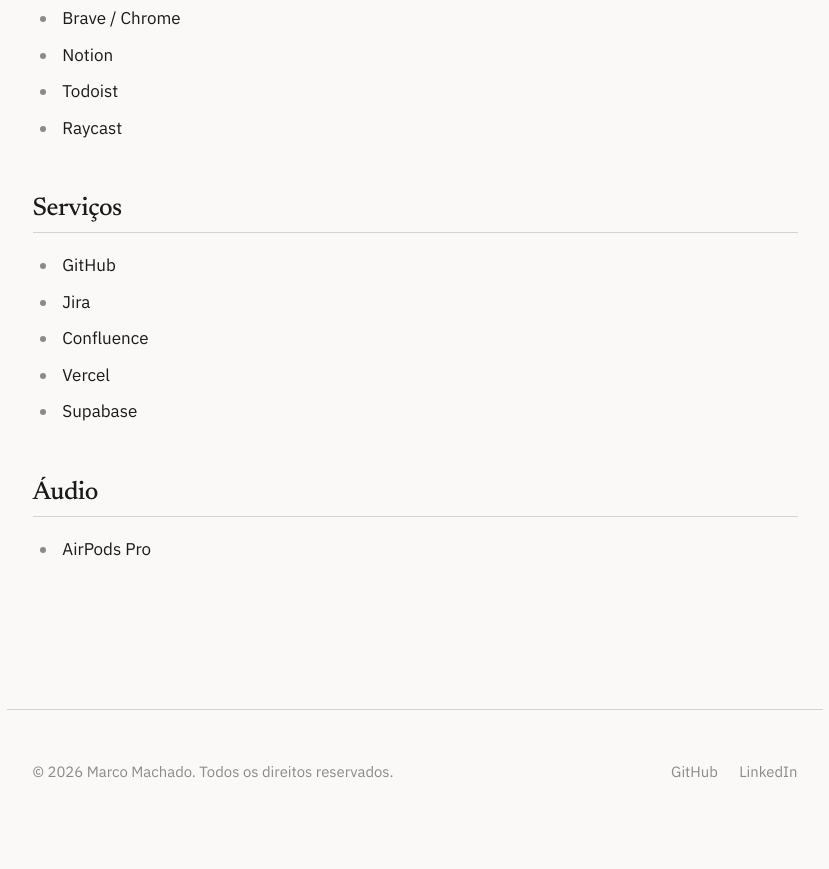
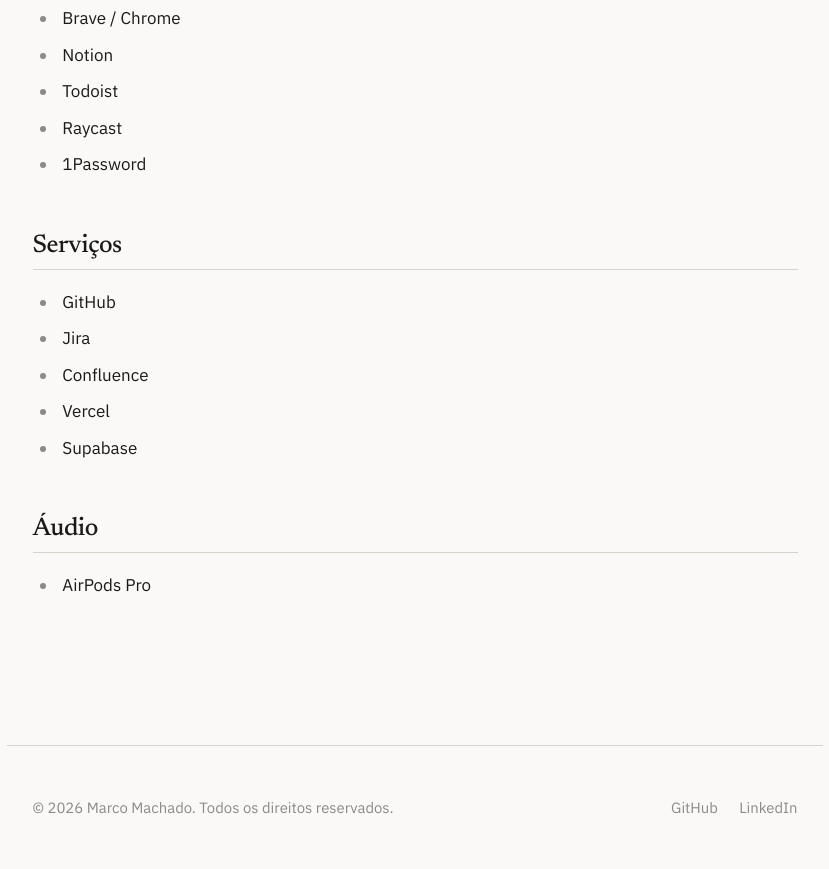
Before and after one commit to marco-machado/marcomachado-dev, an Astro site: page /pt/uses in a window 1280 px wide. Shown: the part 865-1734 px from the top of the page, without its empty margins (225-1054 px from the left). Before the commit the page ends 1698 px from the top, so only its background shows below. Built offline with nearby package versions, Linux system fonts and the light colour scheme; Astro itself is replaced by a stand-in of ours.

Commit message:
Add 1Password to uses page

```diff
--- a/src/pages/pt/uses.astro
+++ b/src/pages/pt/uses.astro
@@ -33,6 +33,7 @@
       <li>Notion</li>
       <li>Todoist</li>
       <li>Raycast</li>
+      <li>1Password</li>
     </ul>
 
     <h2>{t("uses.services")}</h2>
--- a/src/pages/uses.astro
+++ b/src/pages/uses.astro
@@ -33,6 +33,7 @@
       <li>Notion</li>
       <li>Todoist</li>
       <li>Raycast</li>
+      <li>1Password</li>
     </ul>
 
     <h2>{t("uses.services")}</h2>
```
